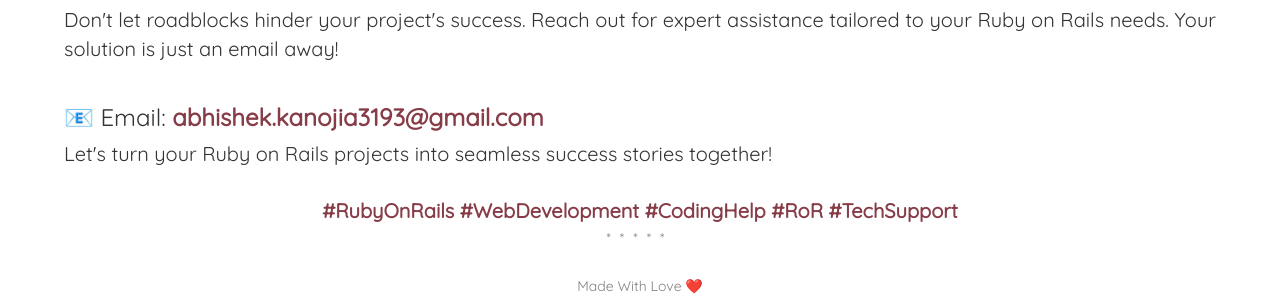
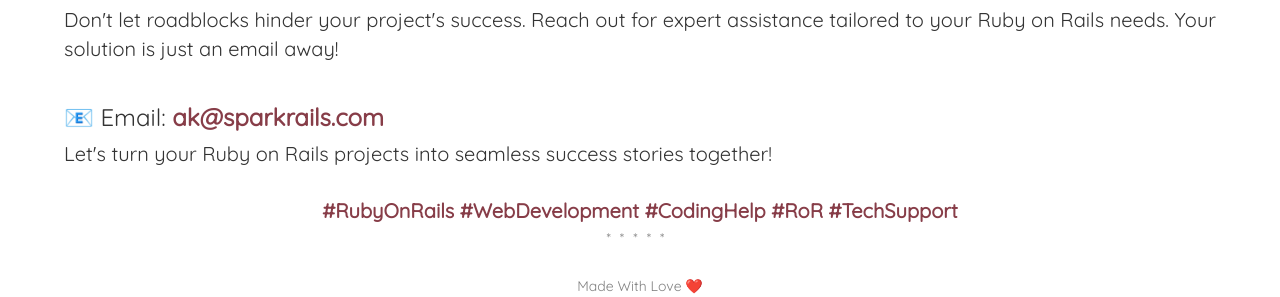
Before and after one commit to abhikanojia/abhikanojia.github.io, a Jekyll site: the page built from author/index.md, in a window 1280 px wide. Shown: the part 1530-1827 px from the top of the page. Built offline with Jekyll 4.4.1, drawn with Linux system fonts in a browser that asks for light colours.

Commit message:
Update Emails (#13)
Co-authored-by: Abhishek Kanojia <abhishekka3193@gmail.com>

```diff
--- a/_config.yml
+++ b/_config.yml
@@ -15,7 +15,7 @@ author:
   fullname: Abhishek Kanojia
   github: abhikanojia
   linkedin: abhishek-kanojia
-  email: abhishek.kanojia3193@gmail.com
+  email: ak@sparkrails.com
   medium: "@abhishek.kanojia"
 
 
--- a/author/index.md
+++ b/author/index.md
@@ -62,7 +62,7 @@ sitemap:
 	</div>
 	<br/>
 	<div class='justify para'>
-		<h3>📧 Email: <strong>abhishek.kanojia3193@gmail.com</strong></h3>
+		<h3>📧 Email: <strong>ak@sparkrails.com</strong></h3>
 		<div>Let's turn your Ruby on Rails projects into seamless success stories together!</div>
 		<br/>
 		<div class='text-center'>
```
